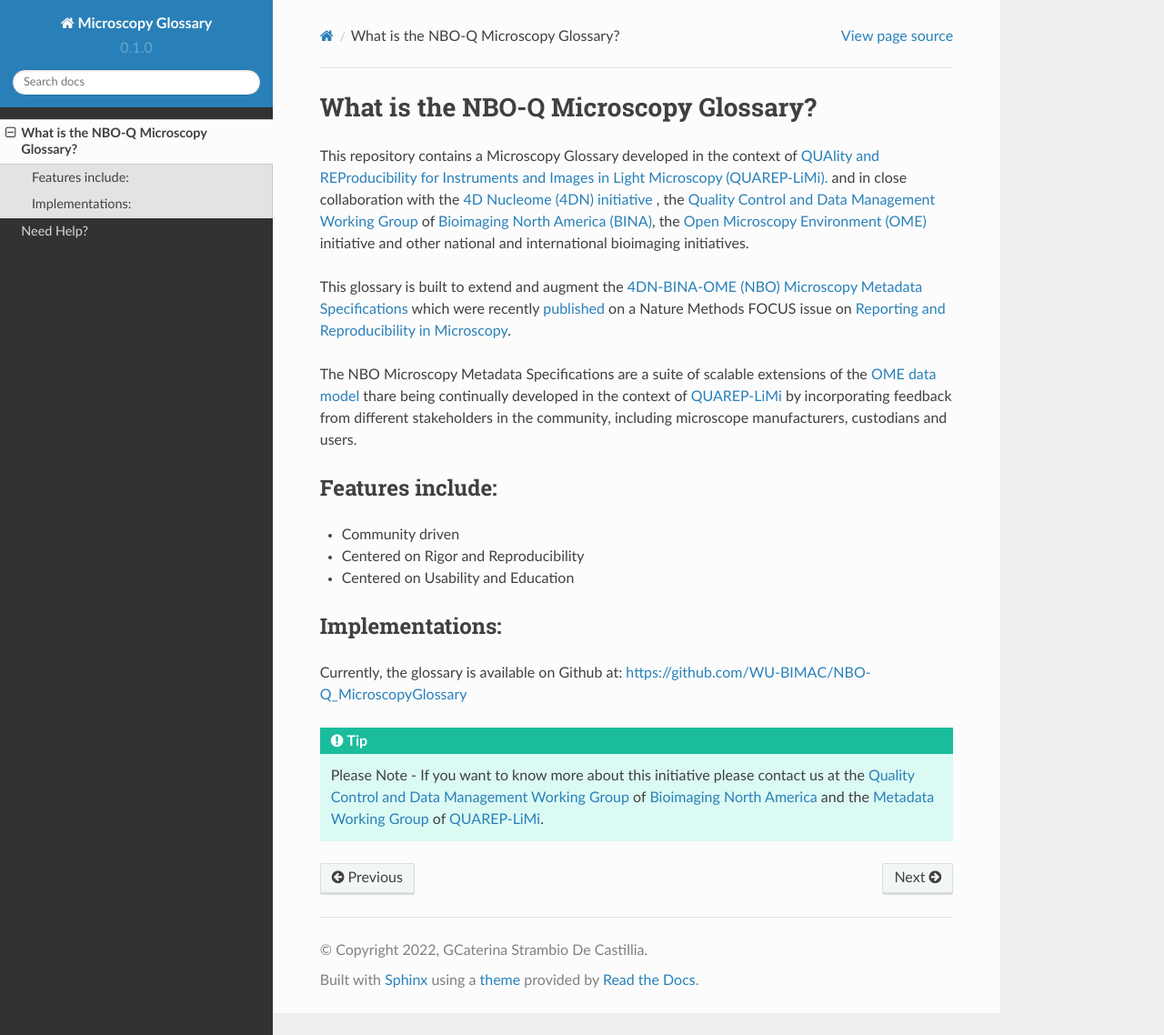
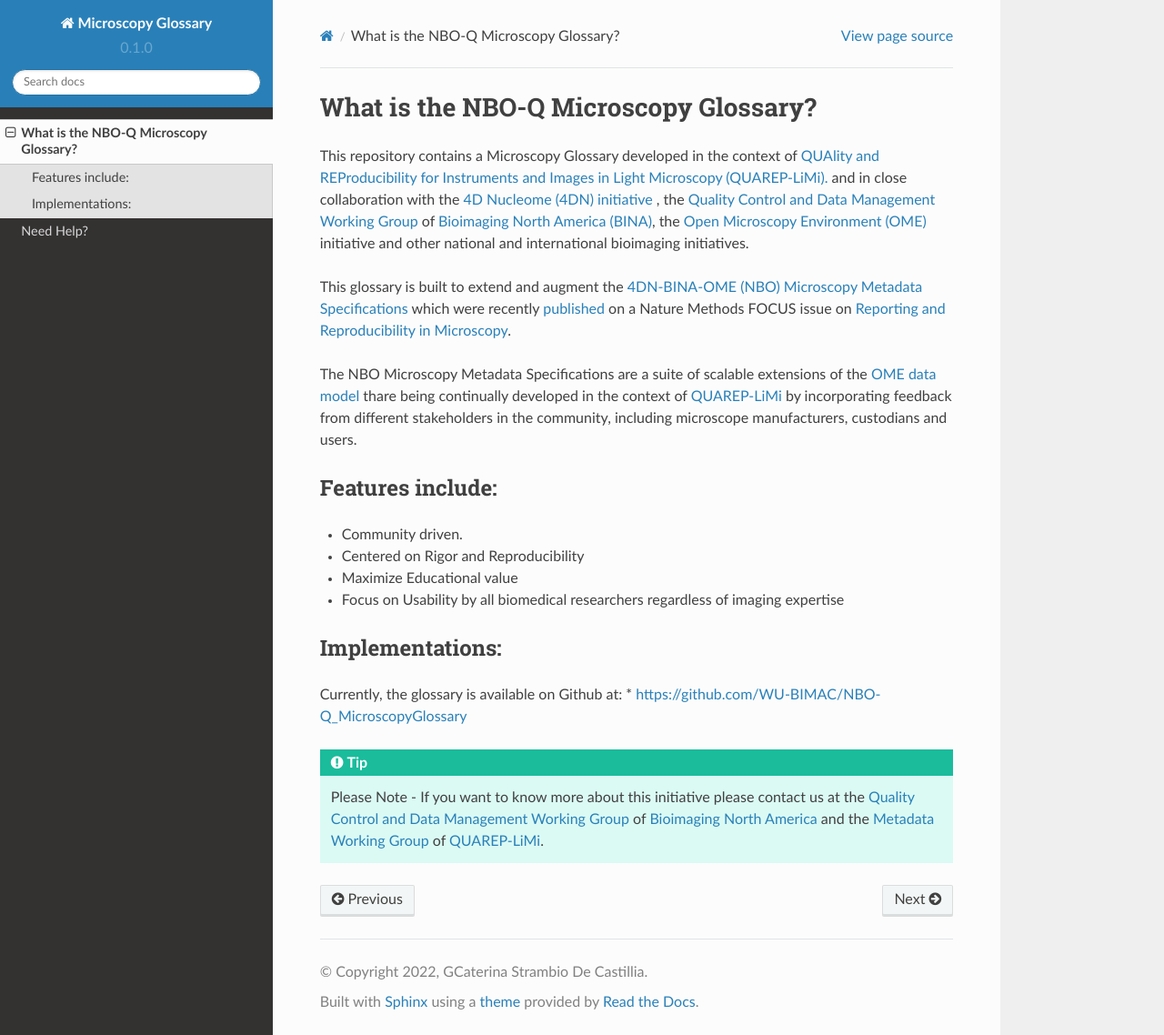
Before and after one commit to WU-BIMAC/NBO-Q_MicroscopyGlossary, a Sphinx documentation site: the page built from docs/source/about.rst, in a window 1280 px wide and 1138 px high. Shown: the whole window at 91% size. Built offline with Sphinx 7.4.7 and the Read the Docs theme 2.0.0, drawn with Linux system fonts in a browser that asks for light colours; pages that are not in the unit, such as notebooks, are missing from menus.

Commit message:
Update about.rst

```diff
--- a/docs/source/about.rst
+++ b/docs/source/about.rst
@@ -10,15 +10,16 @@ The NBO Microscopy Metadata Specifications are a suite of scalable extensions of
 *****************
 Features include:
 *****************
-* Community driven
+* Community driven.
 * Centered on Rigor and Reproducibility
-* Centered on Usability and Education
+* Maximize Educational value
+* Focus on Usability by all biomedical researchers regardless of imaging expertise
 
 ****************
 Implementations:
 ****************
 Currently, the glossary is available on Github at:
-https://github.com/WU-BIMAC/NBO-Q_MicroscopyGlossary
+* https://github.com/WU-BIMAC/NBO-Q_MicroscopyGlossary
 
 .. tip::
 
```
